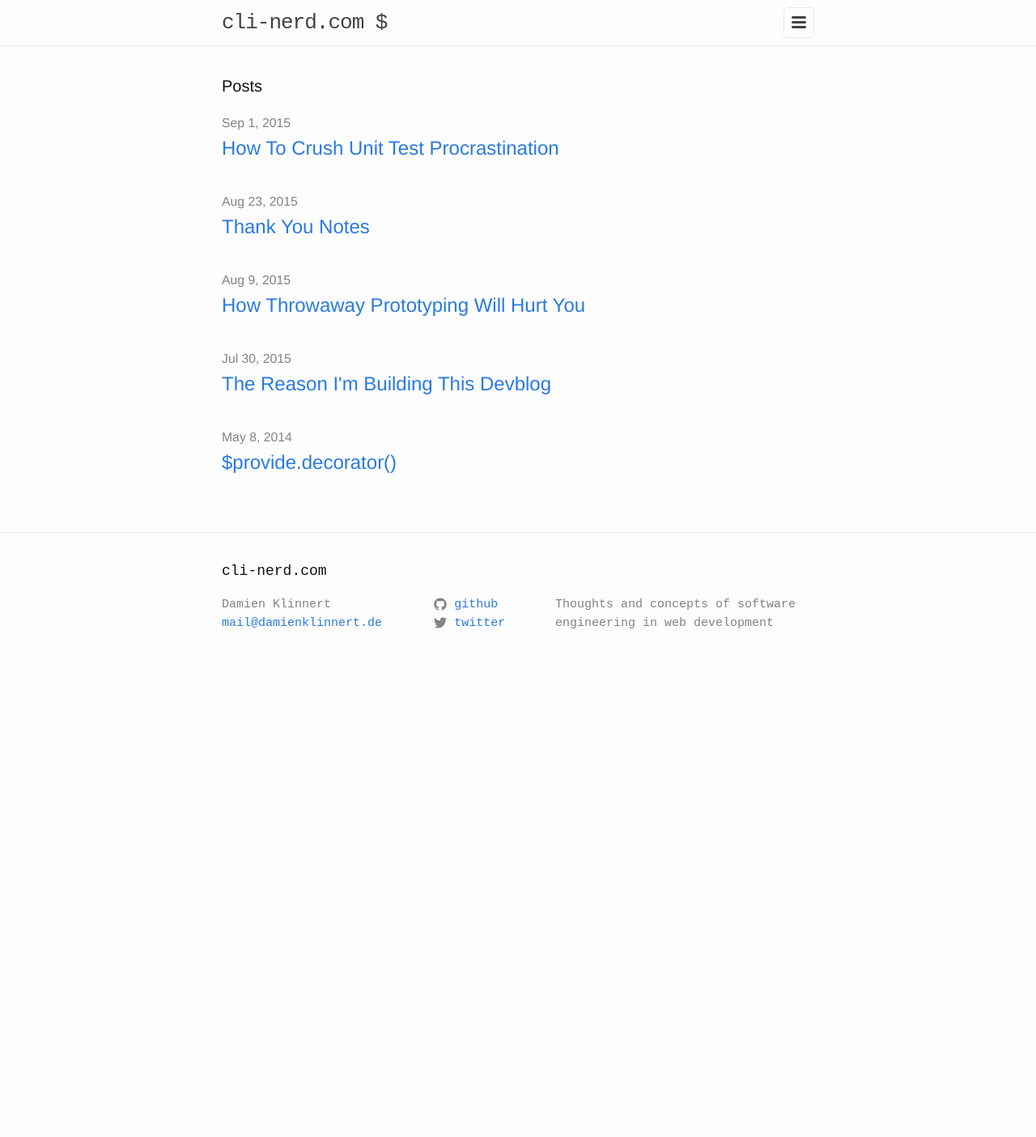
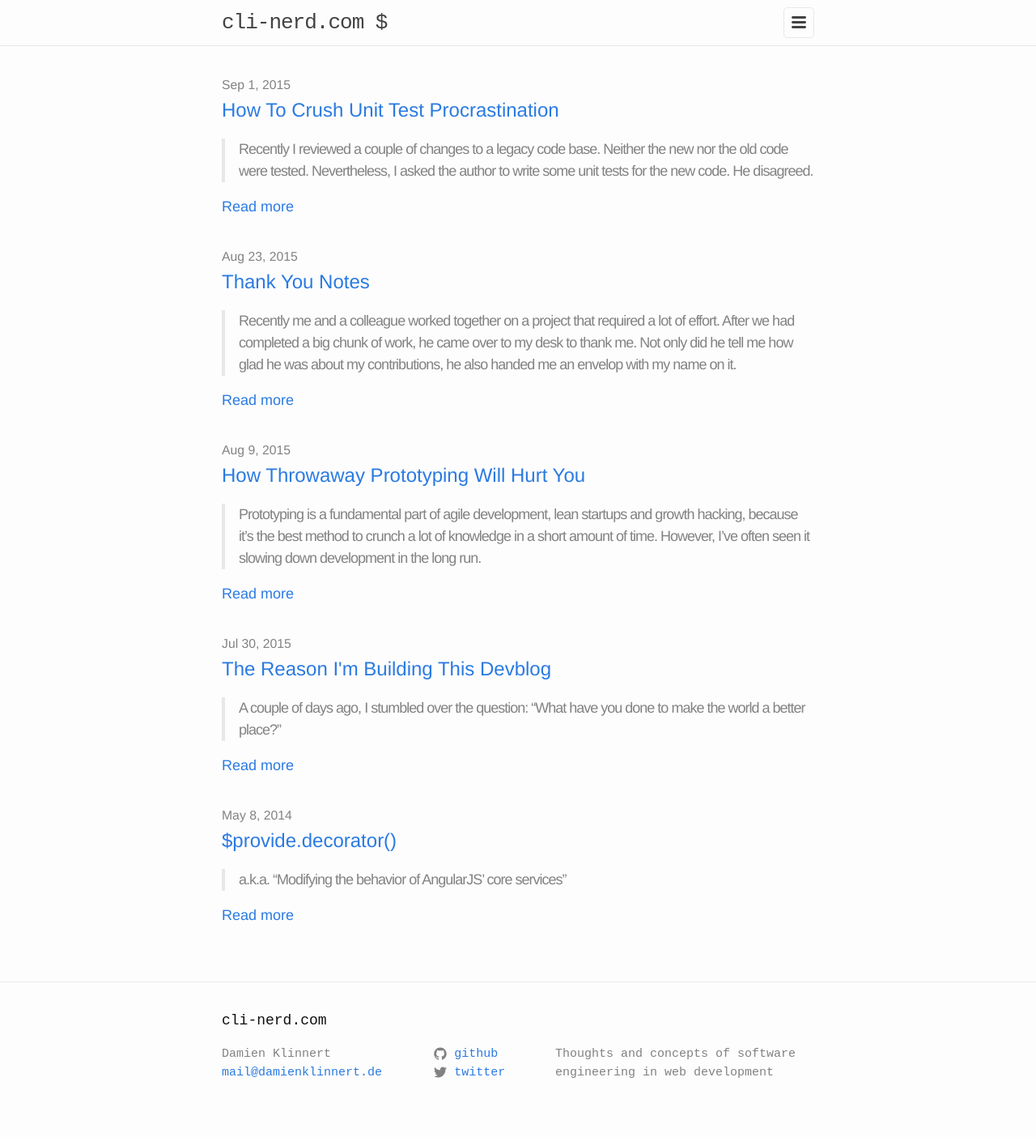
Before and after one commit to adamniedzielski/cli-nerd.com, a Jekyll site: the page built from index.html, in a window 1280 px wide. Shown: the whole page at 81% size. Built offline with Jekyll 4.4.1, drawn with Linux system fonts in a browser that asks for light colours; before the commit the page ends 900 px from its top, so only the background shows below that.

Commit message:
Add excerpts to index page

```diff
--- a/_posts/2014-05-08-$provide-dot-decorator.markdown
+++ b/_posts/2014-05-08-$provide-dot-decorator.markdown
@@ -7,7 +7,7 @@ categories: blog
 permalink: /blog/2014/05/08/$provide-dot-decorator.html
 ---
 
-## Modifying the behavior of AngularJS' core services
+a.k.a. "Modifying the behavior of AngularJS' core services"
 
 After using [Batarang](https://chrome.google.com/webstore/detail/angularjs-batarang/ighdmehidhipcmcojjgiloacoafjmpfk), I wondered how they are able to collect performance metrics at this level of detail. Thoughts full of horrible code rushed to my mind. I opened the source code in fear, always ready to close it as fast as possible. After some reading, I discovered [these lines](https://github.com/angular/angularjs-batarang/blob/master/js/inject/debug.js#L712):
 
--- a/_posts/2015-07-30-the-reason-im-building-this-devblog.markdown
+++ b/_posts/2015-07-30-the-reason-im-building-this-devblog.markdown
@@ -5,9 +5,7 @@ date: 2015-07-30 09:41:19 +0200
 comments: true
 ---
 
-A couple of days ago, I stumbled over the following question:
-
-> What have you done to make the world a better place?
+A couple of days ago, I stumbled over the question: "What have you done to make the world a better place?"
 
 This is a simple question. It’s only a couple of words. You don’t need to be incredibly creative or spend hours reasoning about ethics; answering it should be as straightforward as jotting down a bullet point list.
 
--- a/_posts/2015-08-23-thank-you-letters.markdown
+++ b/_posts/2015-08-23-thank-you-letters.markdown
@@ -4,9 +4,9 @@ title: "Thank You Notes"
 date: 2015-08-23 20:00:00 +0200
 ---
 
-Recently me and a colleague worked together on a project that required a lot of effort. After we had completed a big chunk of work, he came over to my desk to thank me. Not only did he tell me how glad he was about my contributions, he also handed me an envelop with my name on it. After he had left, I opened it and found a handwritten letter.
+Recently me and a colleague worked together on a project that required a lot of effort. After we had completed a big chunk of work, he came over to my desk to thank me. Not only did he tell me how glad he was about my contributions, he also handed me an envelop with my name on it.
 
-The letter contained only a couple of words, but they had a strong effect on me nevertheless. It were words of appreciation and I have to admit that I’d never felt as appreciated before. Obviously this was the first “thank you” letter I had received in my career.
+After he had left, I opened it and found a handwritten letter. The letter contained only a couple of words, but they had a strong effect on me nevertheless. It were words of appreciation and I have to admit that I’d never felt as appreciated before. Obviously this was the first “thank you” letter I had received in my career.
 
 That same day I showed the letter to my partner and even told some of my friends about it. I’m still proud of both my work and having received such a letter for it. It created a connection between me and my work that hadn’t existed until then.
 
--- a/_posts/2015-09-01-how-to-stop-unit-test-procrastination.markdown
+++ b/_posts/2015-09-01-how-to-stop-unit-test-procrastination.markdown
@@ -4,7 +4,7 @@ title: "How To Crush Unit Test Procrastination"
 date: 2015-09-01 22:00:00 +1000
 ---
 
-Recently I reviewed a couple of changes to a legacy code base. Neither the new nor the old code were tested. Nevertheless, I asked the author to write some unit tests for the new code. He disagreed:
+Recently I reviewed a couple of changes to a legacy code base. Neither the new nor the old code were tested. Nevertheless, I asked the author to write some unit tests for the new code. He disagreed.
 
 > “Look, I know that the project has a quality problem. But instead of writing some tests for the new stuff now, lets write all the tests for the core logic later. The test coverage needs to reflect the important pieces of the code base.”
 
--- a/_sass/_layout.scss
+++ b/_sass/_layout.scss
@@ -199,6 +199,10 @@
     font-size: 24px;
 }
 
+.post-excerpt {
+    font-style:normal;
+    font-size: 1em;
+}
 
 
 /**
--- a/index.html
+++ b/index.html
@@ -3,8 +3,6 @@ layout: default
 ---
 
 <div class="home">
-
-  <h1 class="page-heading">Posts</h1>
 
   <ul class="post-list">
     {% for post in site.posts %}
@@ -14,6 +12,11 @@ layout: default
         <h2>
           <a class="post-link" href="{{ post.url | prepend: site.baseurl }}">{{ post.title }}</a>
         </h2>
+
+        <blockquote class="post-excerpt">{{ post.excerpt }}</blockquote>
+
+        <a href="{{ post.url | prepend: site.baseurl }}">Read more</a>
+
       </li>
     {% endfor %}
   </ul>
```
